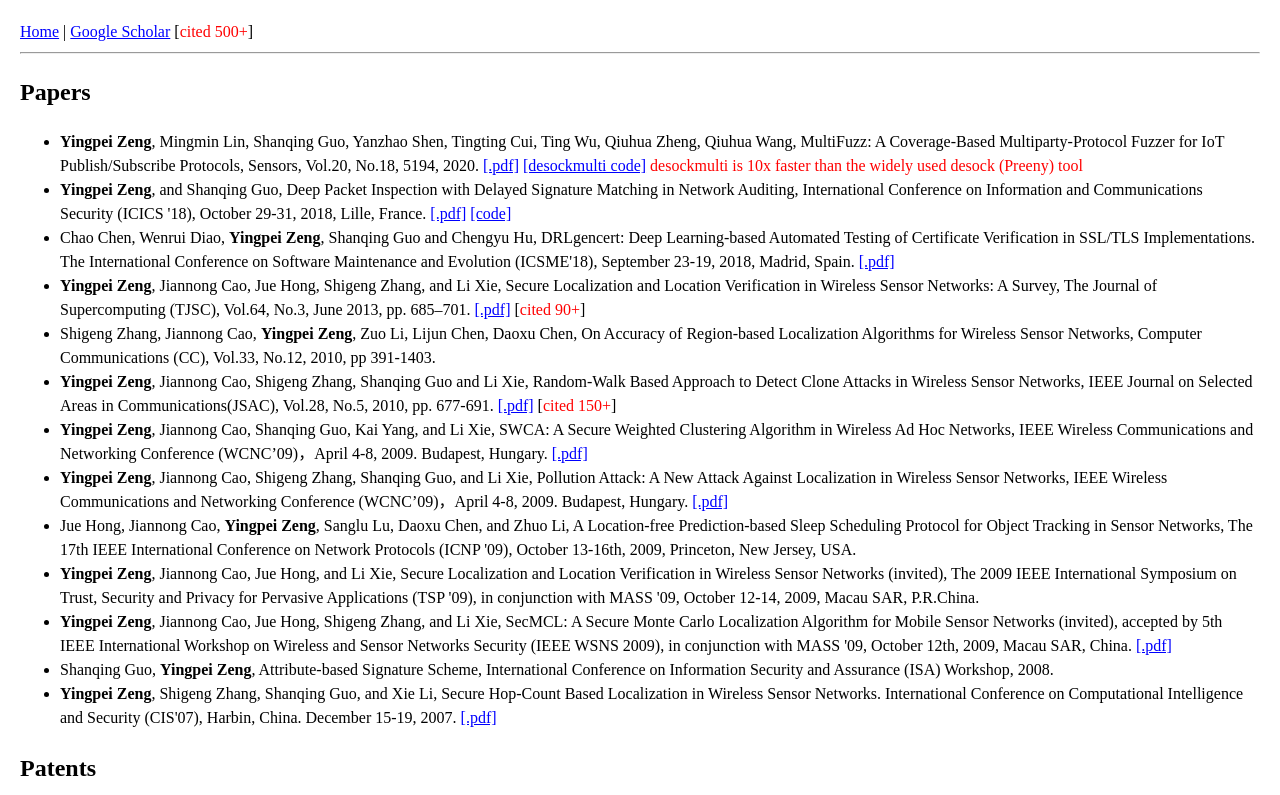
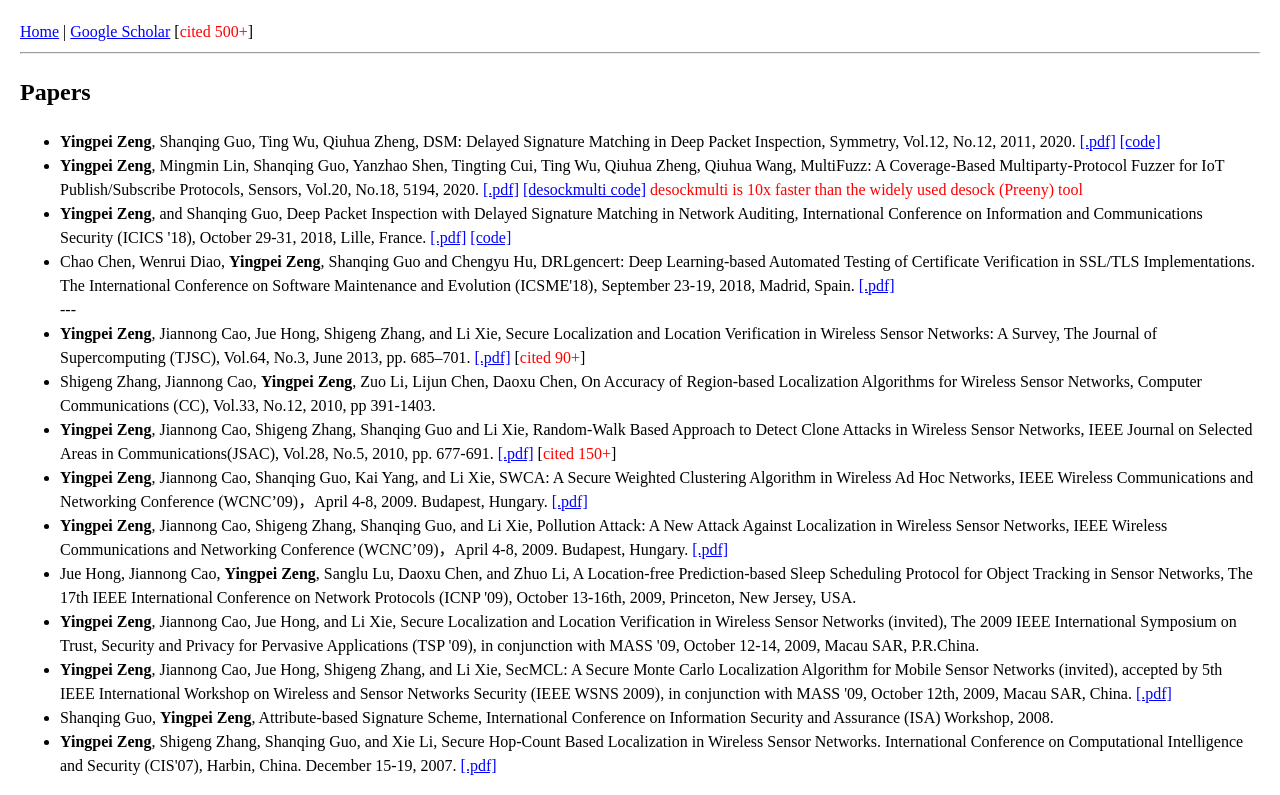
Before and after one commit to zyingp/zyingp.github.io, a plain HTML site: page pubs.html in a window 1280 px wide. Shown: the top 795 px of the page. Drawn offline with Linux system fonts and the light colour scheme.

Commit message:
Add dsm journal 2020

```diff
--- a/pubs.html
+++ b/pubs.html
@@ -22,9 +22,12 @@ ALINK=blue topmargin="20" leftmargin="20" rightmargin="20" bottommargin="20"}
 <h2>Papers</h2>
 
 <ul>
+<li> <b>Yingpei Zeng</b>, Shanqing Guo, Ting Wu, Qiuhua Zheng, DSM: Delayed Signature Matching in Deep Packet Inspection, Symmetry, Vol.12, No.12, 2011, 2020. <a href="files/dsm_journal.pdf">[.pdf]</a> <a href="https://github.com/zyingp/nDPI/tree/journal-dev">[code]</a>
 <li> <b>Yingpei Zeng</b>, Mingmin Lin, Shanqing Guo, Yanzhao Shen, Tingting Cui, Ting Wu, Qiuhua Zheng, Qiuhua Wang, MultiFuzz: A Coverage-Based Multiparty-Protocol Fuzzer for IoT Publish/Subscribe Protocols, Sensors, Vol.20, No.18, 5194, 2020. <a href="files/MultiFuzz.pdf">[.pdf]</a> <a href="https://github.com/zyingp/desockmulti">[desockmulti code]</a> <font color='red'>desockmulti is 10x faster than the widely used desock (Preeny) tool</font> <!--<a href="https://www.mdpi.com/1424-8220/20/18/5194/pdf">[.pdf]</a>-->
 <li> <b>Yingpei Zeng</b>, and Shanqing Guo, Deep Packet Inspection with Delayed Signature Matching in Network Auditing, International Conference on Information and Communications Security (ICICS '18), October 29-31, 2018, Lille, France. <a href="files/dpi_fastpath.pdf">[.pdf]</a> <a href="https://github.com/zyingp/nDPI/tree/fastpath">[code]</a>
 <li> Chao Chen, Wenrui Diao, <b>Yingpei Zeng</b>, Shanqing Guo and Chengyu Hu, DRLgencert: Deep Learning-based Automated Testing of Certificate Verification in SSL/TLS Implementations. The International Conference on Software Maintenance and Evolution (ICSME'18), September 23-19, 2018, Madrid, Spain.  <a href="https://arxiv.org/pdf/1808.05444.pdf">[.pdf]</a>
+<br>
+---
 <li> <b>Yingpei Zeng</b>, Jiannong Cao, Jue Hong, Shigeng Zhang, and Li Xie, Secure Localization and Location Verification in Wireless Sensor Networks: A Survey, The Journal of Supercomputing (TJSC), Vol.64, No.3, June 2013, pp. 685–701. <a href="files/secLocSurveyJS.pdf">[.pdf]</a> [<font color='red'>cited 90+</font>]
 <li> Shigeng Zhang, Jiannong Cao, <b>Yingpei Zeng</b>, Zuo Li, Lijun Chen, Daoxu Chen, On Accuracy of Region-based Localization Algorithms for Wireless Sensor Networks, Computer Communications (CC), Vol.33, No.12, 2010, pp 391-1403.
 <li> <b>Yingpei Zeng</b>, Jiannong Cao, Shigeng Zhang, Shanqing Guo and Li Xie, Random-Walk Based Approach to Detect Clone Attacks in Wireless Sensor Networks, IEEE Journal on Selected Areas in Communications(JSAC), Vol.28, No.5, 2010, pp. 677-691.  <a href="files/cloneDetect.pdf">[.pdf]</a> [<font color='red'>cited 150+</font>]
```
Also changed, not shown: 1 other file.
